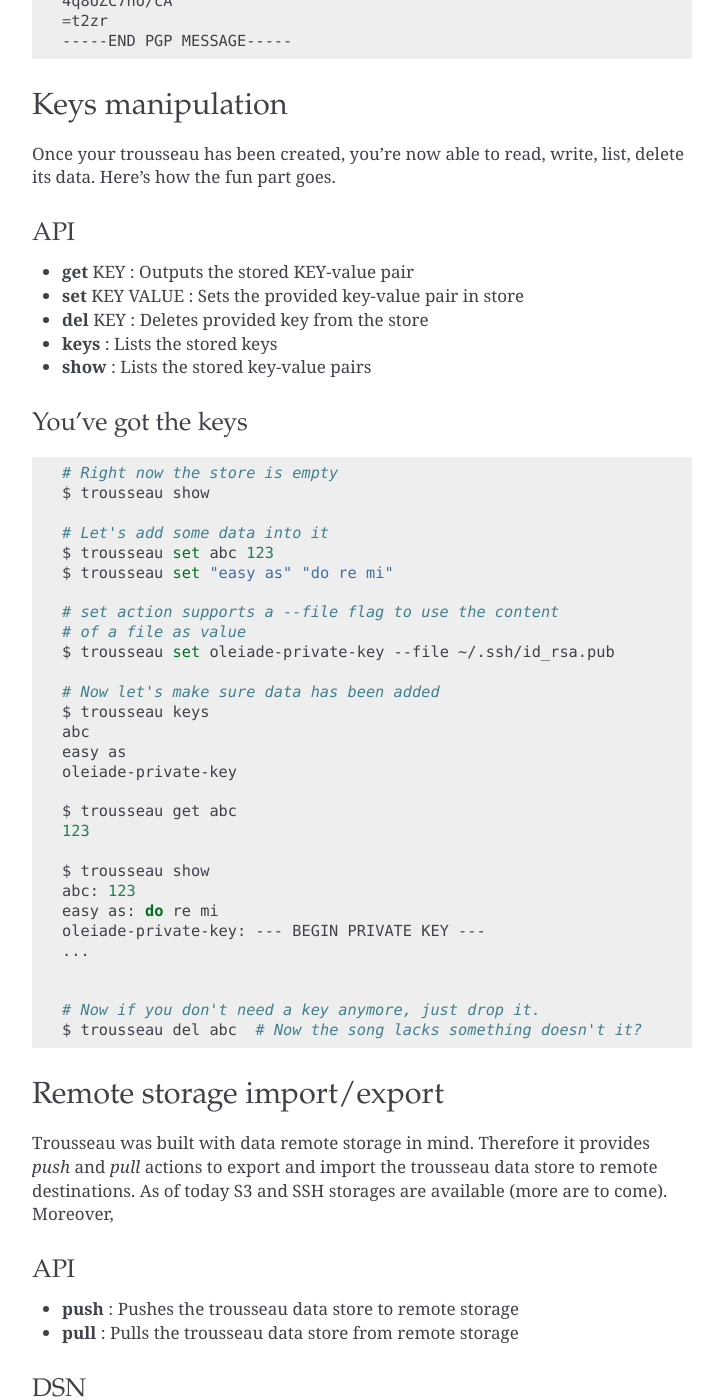
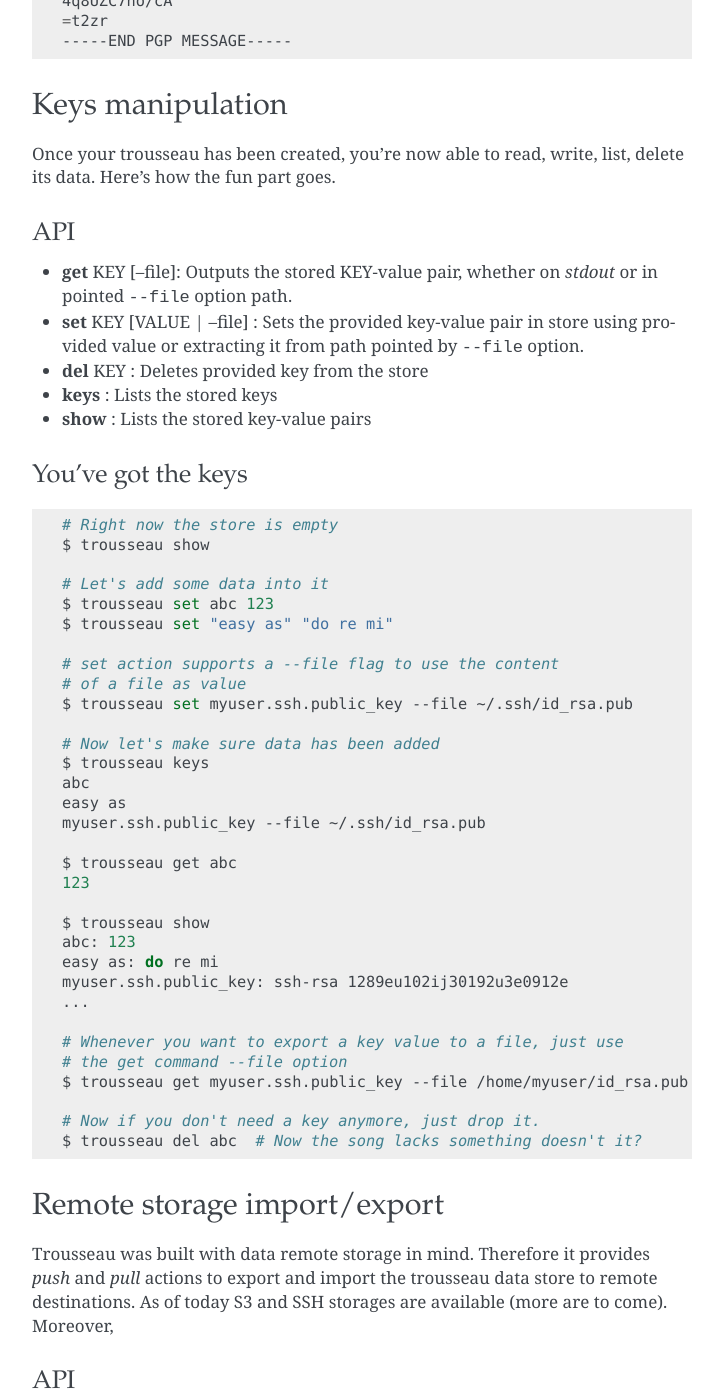
Before and after one commit to oleiade/trousseau, a Sphinx documentation site: the page built from docs/source/usage.rst, in a window 1280 px wide and 1400 px high, scrolled down 962 px. Shown: the whole window, without its empty margins (388-1111 px from the left). Built offline with Sphinx 7.4.7, drawn with Linux system fonts in a browser that asks for light colours.

Commit message:
Update README and docs instructions with get --file option specs

```diff
--- a/docs/source/usage.rst
+++ b/docs/source/usage.rst
@@ -58,8 +58,8 @@ Once your trousseau has been created, you're now able to read, write, list, dele
 API
 ---
 
-* **get** KEY : Outputs the stored KEY-value pair
-* **set** KEY VALUE : Sets the provided key-value pair in store
+* **get** KEY [--file]: Outputs the stored KEY-value pair, whether on *stdout* or in pointed ``--file`` option path.
+* **set** KEY [VALUE | --file] : Sets the provided key-value pair in store using provided value or extracting it from path pointed by ``--file`` option.
 * **del** KEY : Deletes provided key from the store
 * **keys** : Lists the stored keys
 * **show** : Lists the stored key-value pairs
@@ -78,13 +78,13 @@ You've got the keys
 
     # set action supports a --file flag to use the content
     # of a file as value
-    $ trousseau set oleiade-private-key --file ~/.ssh/id_rsa.pub
+    $ trousseau set myuser.ssh.public_key --file ~/.ssh/id_rsa.pub
 
     # Now let's make sure data has been added
     $ trousseau keys
     abc
     easy as
-    oleiade-private-key
+    myuser.ssh.public_key --file ~/.ssh/id_rsa.pub
 
     $ trousseau get abc
     123
@@ -92,9 +92,12 @@ You've got the keys
     $ trousseau show
     abc: 123
     easy as: do re mi
-    oleiade-private-key: --- BEGIN PRIVATE KEY ---
+    myuser.ssh.public_key: ssh-rsa 1289eu102ij30192u3e0912e
     ...
 
+    # Whenever you want to export a key value to a file, just use
+    # the get command --file option
+    $ trousseau get myuser.ssh.public_key --file /home/myuser/id_rsa.pub
 
     # Now if you don't need a key anymore, just drop it.
     $ trousseau del abc  # Now the song lacks something doesn't it?
```
Also changed, not shown: README.md (+9 -5 lines).
